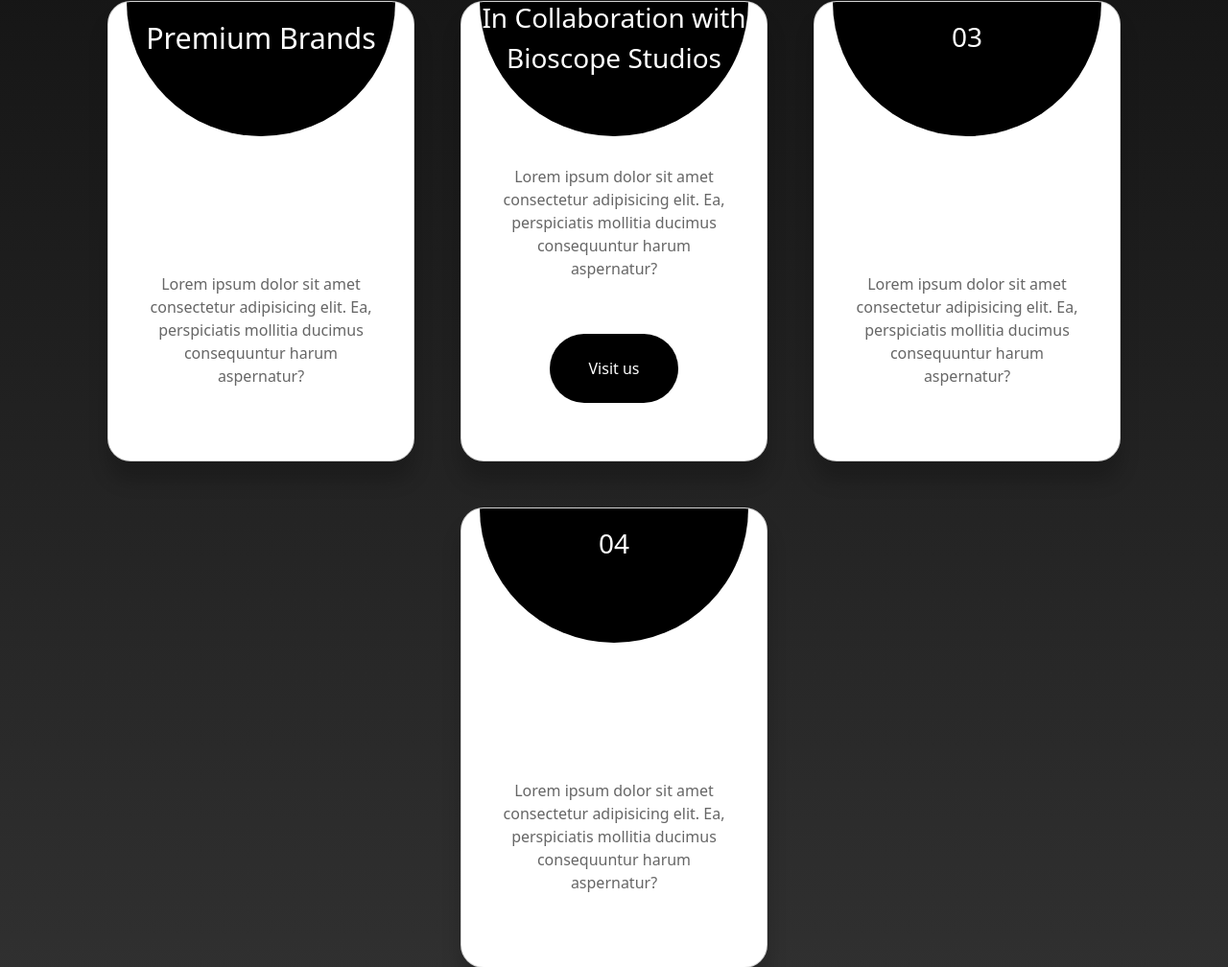
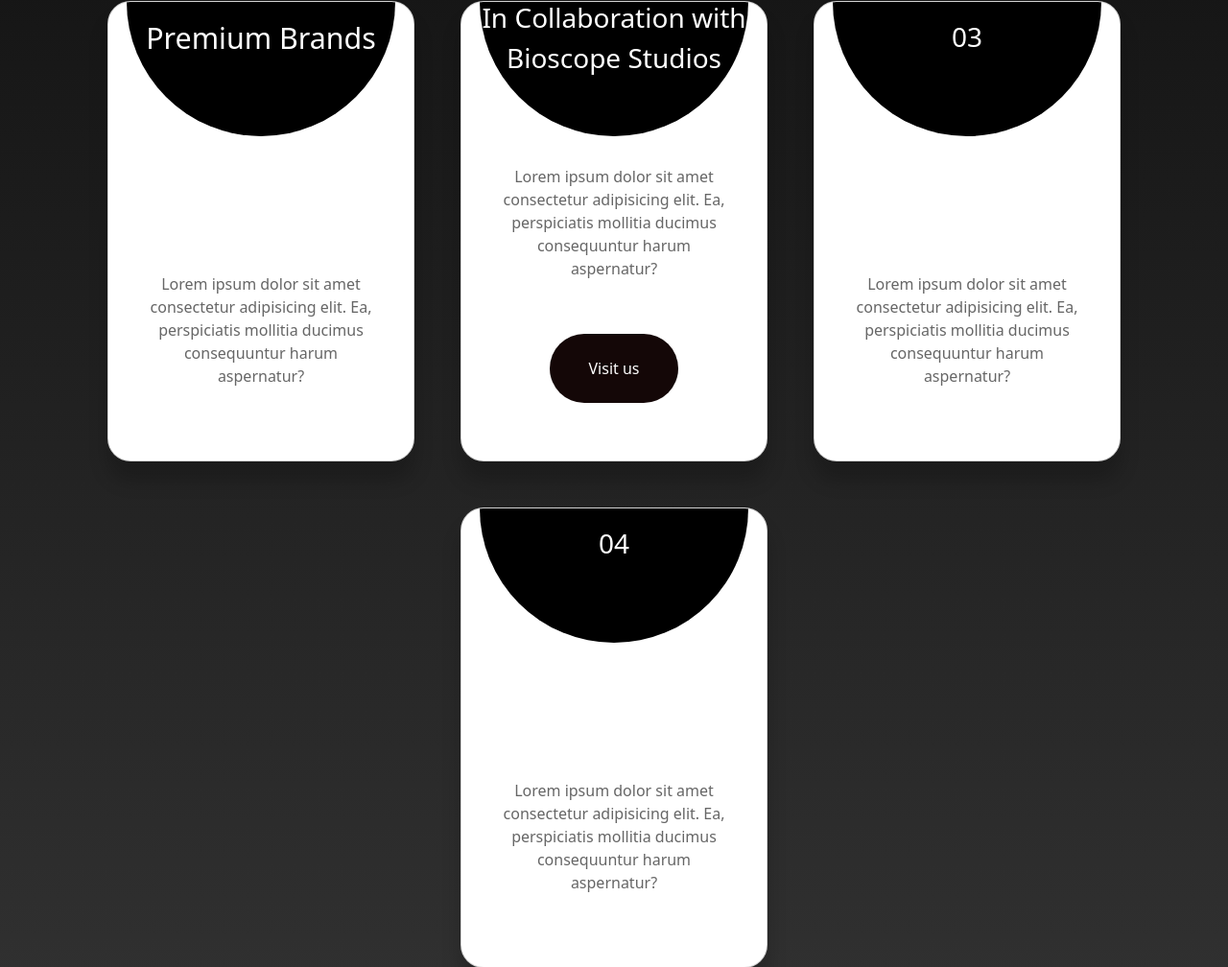
Before and after one commit to nirrav/InfluencerManagement, a PHP site: page / in a window 1280 px wide. Shown: the part 879-1887 px from the top of the page at 96% size. Run offline with PHP 8.4, Linux system fonts and the light colour scheme.

Commit message:
Made some changes

```diff
--- a/css/style.css
+++ b/css/style.css
@@ -275,8 +275,8 @@ button.active {
     display: inline-block;
     padding: 3vh 5vh;
     /* Adjusted from 2vh 4vh */
-    background: #000;
-    color: #fff;
+    background: #ffffff;
+    color: #ffffff;
     border-radius: 10vh;
     /* Adjusted from 8vh */
     text-decoration: none;
@@ -286,7 +286,7 @@ button.active {
 }
 
 .card-container:hover .card {
-    filter: blur(2vh);
+    filter: blur(0.2vh);
     /* Converted from 20px */
     transform: scale(.9);
     opacity: .8;
@@ -318,7 +318,7 @@ button.active {
 }
 
 .content a {
-    background-color: #000 !important;
+    background-color: #140707 !important;
 }
 
 @keyframes colorChange {
--- a/index.html
+++ b/index.html
@@ -78,8 +78,7 @@
 
 
 
-
-    <section class="information-card">
+        <div class="information-card">
             <h1>Why choose Bioscope Media?</h1>
             <div class="card-container">
                 <div class="card card1">
@@ -124,8 +123,7 @@
                     </div>
                 </div>
             </div>
-    </section>
-
+        </div>
 
 
 
--- a/js/index.js
+++ b/js/index.js
@@ -50,10 +50,10 @@ document.addEventListener("DOMContentLoaded", function () {
                     // Show the next slide
                     slides[slideIndex].style.display = "block";
                     slides[slideIndex].style.opacity = 1;
-                }, 1000); // Adjust the transition duration here (in milliseconds)
+                }, 2000); // Adjust the transition duration here (in milliseconds)
             }
 
             // Set an interval to automatically switch slides
-            setInterval(showNextSlide, 5000); // Adjust the interval duration here (in milliseconds)
+            setInterval(showNextSlide, 3000); // Adjust the interval duration here (in milliseconds)
         });
     });
```
Lines whose indentation alone changed are shown as unchanged.
